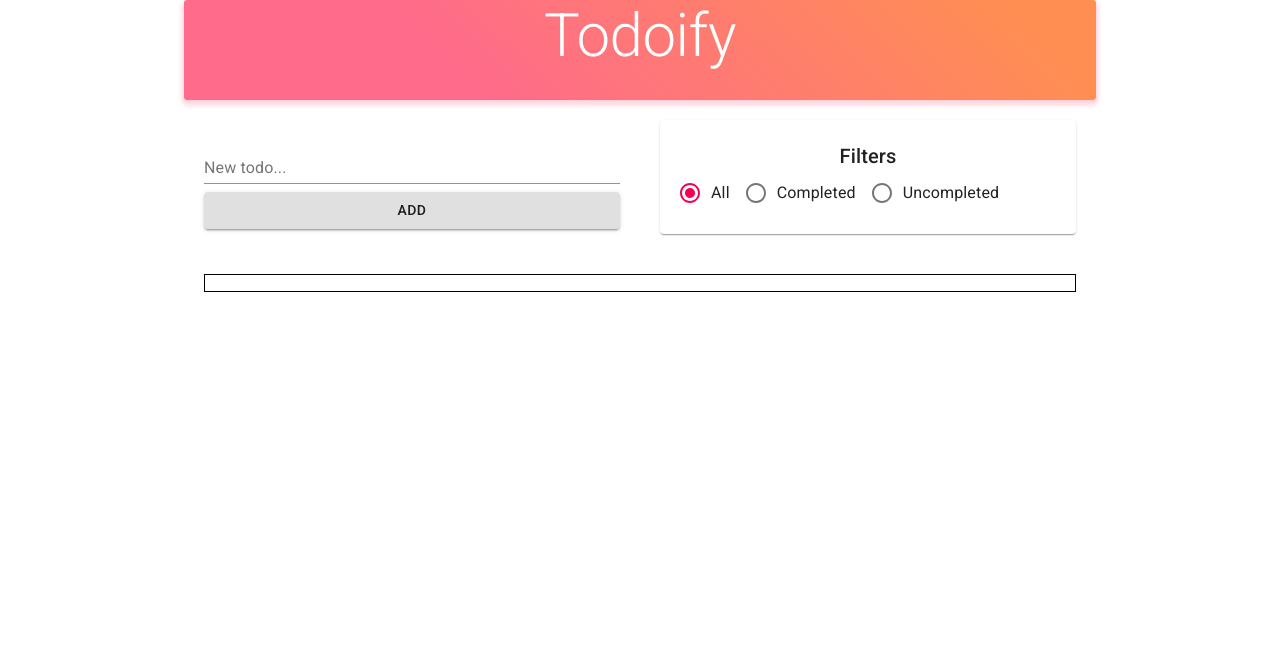
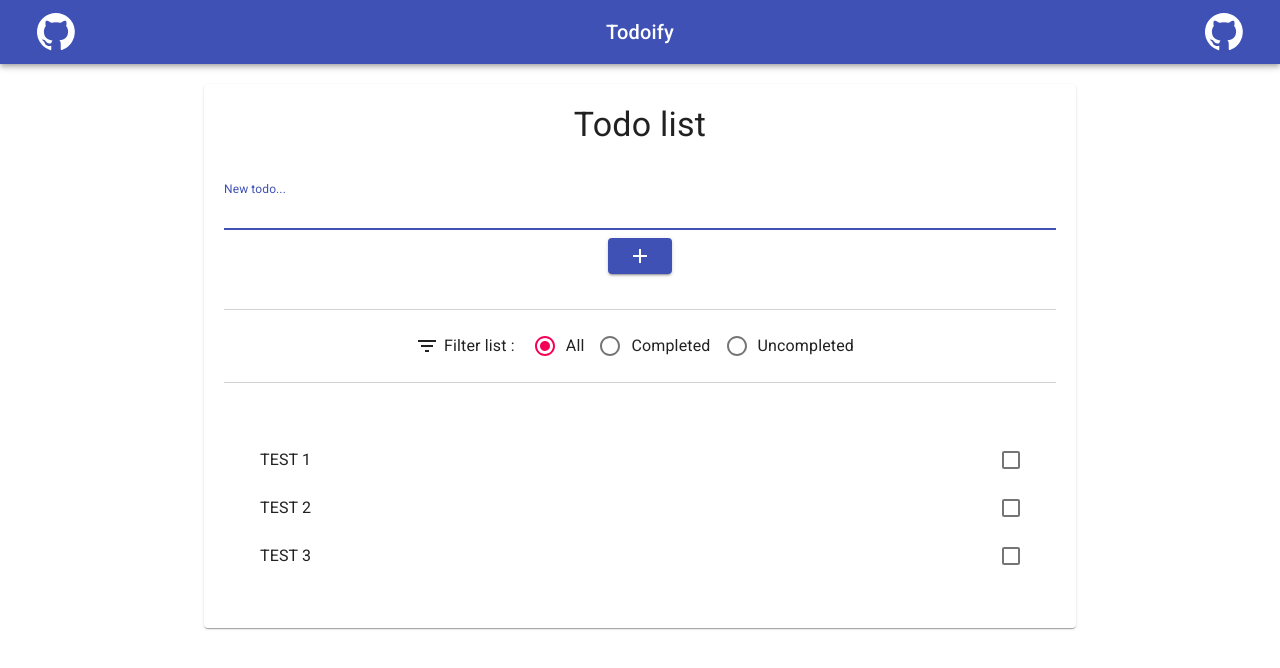
Before and after one commit to lucasbordeau/redux-tuto, a React (Create React App) app: page / in a window 1280 px wide. Shown: the top 668 px of the page. Built offline with nearby package versions, Linux system fonts and the light colour scheme.

Commit message:
Finished first version of app

```diff
--- a/src/App.js
+++ b/src/App.js
@@ -2,13 +2,14 @@ import React from 'react';
 import './App.css';
 import AddTodo from "./components/container/AddTodo";
 import FilterSelector from './components/container/FilterSelector';
-import { Container, Typography, Grid, makeStyles } from "@material-ui/core";
+import { Container, Typography, Grid, Paper, makeStyles } from "@material-ui/core";
 import FilteredTodoList from './components/container/FilteredTodoList';
+import CustomAppBar from './components/presentational/CustomAppBar';
 
 const useStyle = makeStyles(() => ({
   root: {
     display: "flex",
-    flexGrow: 1
+    flexGrow: 1,
   },
   title: {
     background: 'linear-gradient(45deg, #FE6B8B 30%, #FF8E53 90%)',
@@ -24,6 +25,15 @@ const useStyle = makeStyles(() => ({
     display: "flex",
     flexDirection: "row",
     flexGrow: 1
+  },
+  container: {
+    display: "flex",
+    flexGrow: 1,
+    alignContent: "center"
+  },
+  mainPaper: {
+    margin: "20px",
+    padding: "20px"
   }
 }));
 
@@ -32,25 +42,25 @@ function App() {
 
   return (
     <div className="App">
-      <Container maxWidth="md" className={classes.root}>
-        <Grid container>
-          <Grid item xs={12}>
-            <Typography variant="h2" className={classes.title}>Todoify</Typography>
-          </Grid>
-          <Grid container item xs={12}>
-            <Grid item xs={12} container className={classes.todoMenu}>
-              <Grid item xs={12} sm={6} >
-                <AddTodo />
-              </Grid>
-              <Grid item xs={12} sm={6} >
-                <FilterSelector />
-              </Grid>
+      <CustomAppBar />
+      <Container maxWidth="md" >
+        <Paper className={classes.mainPaper}>
+          <Grid container >
+            <Grid item xs={12} >
+              <Typography variant="h4">Todo list</Typography>
             </Grid>
-            <Grid item xs={12}>
+            <Grid item xs={12} >
+              <AddTodo />
+            </Grid>
+
+            <Grid item xs={12} >
+              <FilterSelector />
+            </Grid>
+            <Grid item xs={12} >
               <FilteredTodoList />
             </Grid>
           </Grid>
-        </Grid>
+        </Paper>
       </Container>
     </div>
   );
--- a/src/components/container/AddTodo.js
+++ b/src/components/container/AddTodo.js
@@ -1,13 +1,22 @@
 import React from 'react'
 import { connect } from 'react-redux'
 import { addTodo } from '../../actions/todoActions'
-import { TextField, Button, withStyles } from '@material-ui/core';
+import { TextField, Button, withStyles, Grid } from '@material-ui/core';
+import { Add } from "@material-ui/icons";
 
 const styles = {
   root: {
     display: "flex",
-    flexDirection: "column",
-    margin: "20px"
+    flexDirection: "row",
+    marginBottom: "20px",
+    marginTop: "20px",
+    flewGrow: 1,
+    justifyContent: "center",
+    alignItems: "center",
+    minWidth: "100%"
+  },
+  textInput: {
+    minWidth: "100%"
   }
 }
 
@@ -18,6 +27,10 @@ class AddTodo extends React.Component {
     this.inputTodoTextRef = React.createRef();
     this.handleOnAddClick = this.handleOnAddClick.bind(this);
     this.handleOnKeyDown = this.handleOnKeyDown.bind(this);
+  }
+
+  componentDidMount() {
+    this.inputTodoTextRef.current.focus();
   }
 
   handleOnAddClick() {
@@ -47,22 +60,32 @@ class AddTodo extends React.Component {
         <form
           noValidate
           autoComplete="off"
-          className={classes.root}
           onSubmit={this.handleFormSubmit}
           onKeyDown={this.handleOnKeyDown}
         >
+          <Grid
+            container
+            className={classes.root}
+          >
+            <Grid item xs={12}>
               <TextField
                 id="new-todo-text"
                 label="New todo..."
                 margin="normal"
+                className={classes.textInput}
                 inputRef={this.inputTodoTextRef}
               />
+            </Grid>
+            <Grid item xs={12}>
               <Button
                 variant="contained"
+                color="primary"
                 onClick={this.handleOnAddClick}
               >
-            Add
+                <Add />
               </Button>
+            </Grid>
+          </Grid>
         </form>
       </div>
     );
--- /dev/null
+++ b/src/components/presentational/CustomAppBar.js
@@ -0,0 +1,54 @@
+import React from 'react';
+import { makeStyles } from '@material-ui/core/styles';
+import AppBar from '@material-ui/core/AppBar';
+import Toolbar from '@material-ui/core/Toolbar';
+import Typography from '@material-ui/core/Typography';
+import Button from '@material-ui/core/Button';
+import IconButton from '@material-ui/core/IconButton';
+import MenuIcon from '@material-ui/icons/Menu';
+import { ReactComponent as GitHubIcon } from '../../assets/icons/github-icon.svg'
+import { links } from "../../config/links"
+
+const useStyles = makeStyles(theme => ({
+  root: {
+    flexGrow: 1,
+  },
+  menuButton: {
+    marginRight: theme.spacing(2),
+  },
+  title: {
+    flexGrow: 1,
+  },
+  githubIcon: {
+    minWidth: 30,
+    padding: 5
+  }
+}));
+
+function CustomAppBar() {
+  const classes = useStyles();
+
+  const handleGithubClick = () => {
+    window.open(links.github, '_blank');
+  }
+
+  return (
+    <div className={classes.root}>
+      <AppBar position="static">
+        <Toolbar>
+          <Button edge="start" color="inherit" onClick={handleGithubClick}>
+            <GitHubIcon fill={"#FFFFFF"} className={classes.githubIcon}/>
+          </Button>
+          <Typography variant="h6" className={classes.title}>
+            Todoify
+          </Typography>
+          <Button color="inherit" onClick={handleGithubClick}>
+            <GitHubIcon fill={"#FFFFFF"} style={{ minWidth: 30, padding: 5 }}/>
+          </Button>
+        </Toolbar>
+      </AppBar>
+    </div>
+  );
+}
+
+export default CustomAppBar;
--- a/src/components/presentational/RadioFilterGroup.js
+++ b/src/components/presentational/RadioFilterGroup.js
@@ -1,14 +1,34 @@
 import React from 'react';
 import PropTypes from "prop-types";
 import { ETodoVisibilityFilter } from '../../actions/todoActions';
-import { RadioGroup, FormControlLabel, Radio, withStyles, Typography, Paper } from '@material-ui/core';
+import { RadioGroup, FormControlLabel, Radio, withStyles, Typography, Paper, Grid } from '@material-ui/core';
+import { FilterList } from '@material-ui/icons';
 
 const styles = {
-  root: {
-    margin: "20px",
-    padding: "20px"
+  radioGroupTitle: {
+    marginRight: "20px",
+    display: "flex",
+    flexDirection: "row",
+    justifyContent: "center",
+    alignItems: "center",
+  },
+  horizontalGrid: {
+    borderTop: "1px solid lightgrey",
+    borderBottom: "1px solid lightgrey",
+    marginTop: "15px",
+    paddingTop: "15px",
+    marginBottom: "15px",
+    paddingBottom: "15px",
+    display: "flex",
+    flexDirection: "row",
+    justifyContent: "center",
   },
   radioGroup: {
+    justifyContent: "center",
+    alignItems: "center",
+  },
+  filterIcon: {
+    padding: "5px"
   }
 }
 
@@ -26,21 +46,26 @@ class RadioFilterGroup extends React.Component {
   }
 
   render() {
+    const { classes } = this.props;
+
     return(
-      <Paper className={this.props.classes.root}>
-        <Typography variant="h6">Filters</Typography>
+      <Grid container className={classes.horizontalGrid}>
+        <div className={classes.radioGroupTitle}>
+          <FilterList className={classes.filterIcon}></FilterList>
+          <Typography>Filter list : </Typography>
+        </div>
         <RadioGroup
           name="visibilityFilter"
           onChange={this.handleRadioSelect}
           value={this.props.selectedFilter}
           row
-          className={this.props.classes.radioGroup}
+          className={classes.radioGroup}
         >
           <FormControlLabel value={ETodoVisibilityFilter.SHOW_ALL} control={<Radio />} label="All" />
           <FormControlLabel value={ETodoVisibilityFilter.SHOW_COMPLETED} control={<Radio />} label="Completed" />
           <FormControlLabel value={ETodoVisibilityFilter.SHOW_UNCOMPLETED} control={<Radio />} label="Uncompleted" />
         </RadioGroup>
-      </Paper>
+      </Grid>
     );
   }
 }
--- a/src/components/presentational/Todo.js
+++ b/src/components/presentational/Todo.js
@@ -1,6 +1,6 @@
 import React from 'react';
 import PropTypes from "prop-types";
-import { ListItem, ListItemIcon, Checkbox, ListItemText, Paper } from '@material-ui/core';
+import { ListItem, ListItemIcon, Checkbox, ListItemText, ListItemSecondaryAction } from '@material-ui/core';
 
 export default class Todo extends React.Component {
   constructor(props) {
@@ -13,22 +13,20 @@ export default class Todo extends React.Component {
     }
 
     return(
-      <Paper>
       <ListItem
         style={style}
+        role={undefined}
+        button
       >
-          <ListItemIcon>
+        <ListItemText primary={this.props.todo.text} />
+        <ListItemSecondaryAction>
           <Checkbox
-              edge="start"
+            edge="end"
             checked={this.props.todo.completed}
             onClick={() => { this.props.onTodoClick()}}
-              tabIndex={-1}
-              disableRipple
           />
-          </ListItemIcon>
-          <ListItemText primary={this.props.todo.text} />
+        </ListItemSecondaryAction>
       </ListItem>
-      </Paper>
     );
   }
 }
--- a/src/components/presentational/TodoList.js
+++ b/src/components/presentational/TodoList.js
@@ -1,14 +1,15 @@
 import React from 'react';
 import PropTypes from "prop-types";
 import Todo from "./Todo";
-import { List } from '@material-ui/core';
+import { List, Paper, Typography } from '@material-ui/core';
 import { makeStyles } from '@material-ui/core/styles';
+import FilterSelector from "../container/FilterSelector";
 
 const useStyle = makeStyles(() => ({
   root: {
     overflowY: "scroll",
-    border: "1px solid black",
-    margin: "20px"
+    margin: "20px",
+    marginTop: "30px"
   }
 }));
 
--- /dev/null
+++ b/src/config/links.js
@@ -0,0 +1,3 @@
+export const links = {
+  github: "https://github.com/LucasBrd/redux-tuto"
+}
--- a/src/index.js
+++ b/src/index.js
@@ -6,10 +6,15 @@ import './index.css';
 import App from './App';
 import * as serviceWorker from './serviceWorker';
 import { todoMainReducer } from "./reducers/todoReducer";
+import { addTodo } from "./actions/todoActions";
 
 const store = createStore(todoMainReducer)
 
 store.subscribe(() => { console.log(store.getState()) });
+
+store.dispatch(addTodo("TEST 1"));
+store.dispatch(addTodo("TEST 2"));
+store.dispatch(addTodo("TEST 3"));
 
 ReactDOM.render(
   <Provider store={store}>
```
Also changed, not shown: src/assets/icons/github-icon.svg (added), src/assets/index.js (added). Lines whose indentation alone changed are shown as unchanged.
